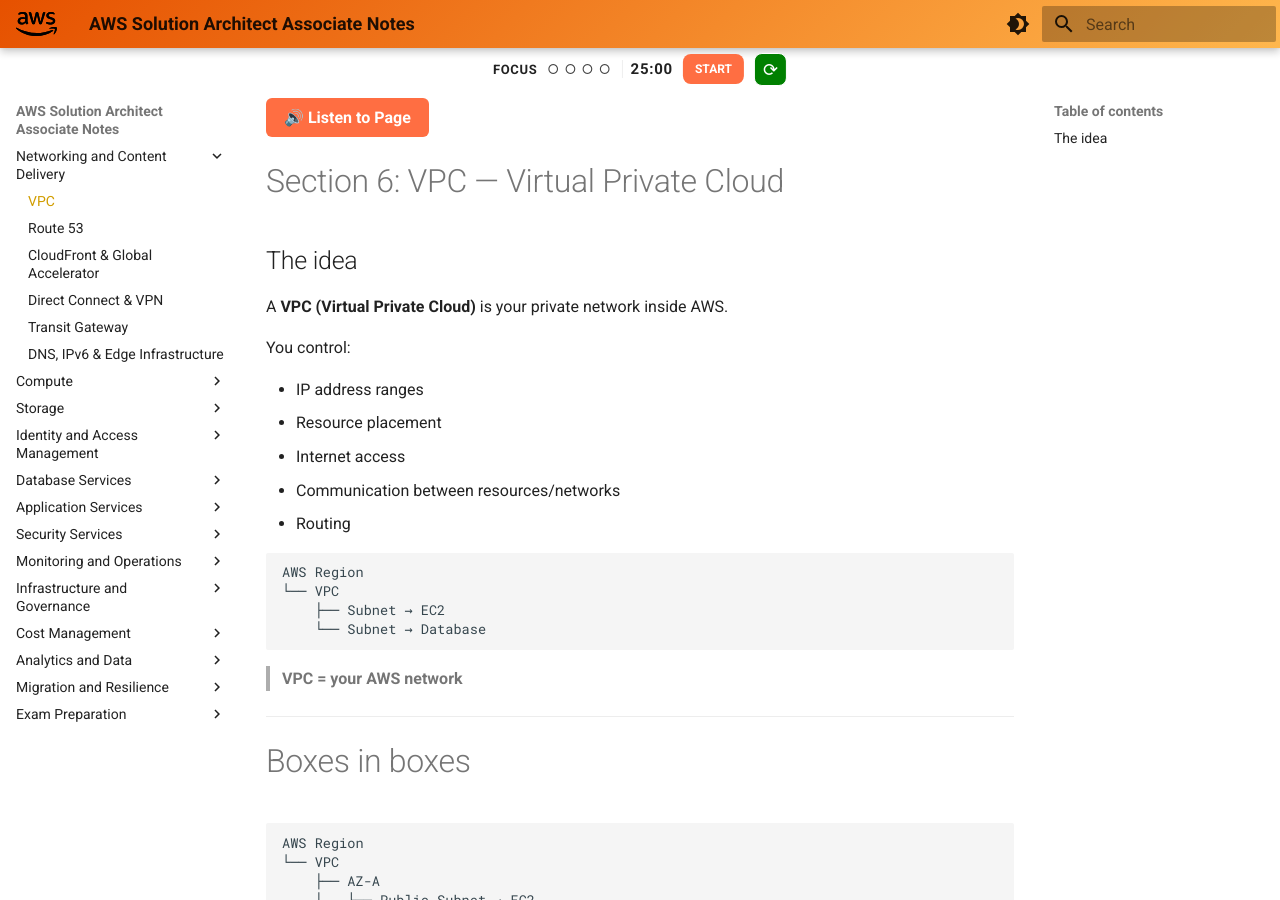
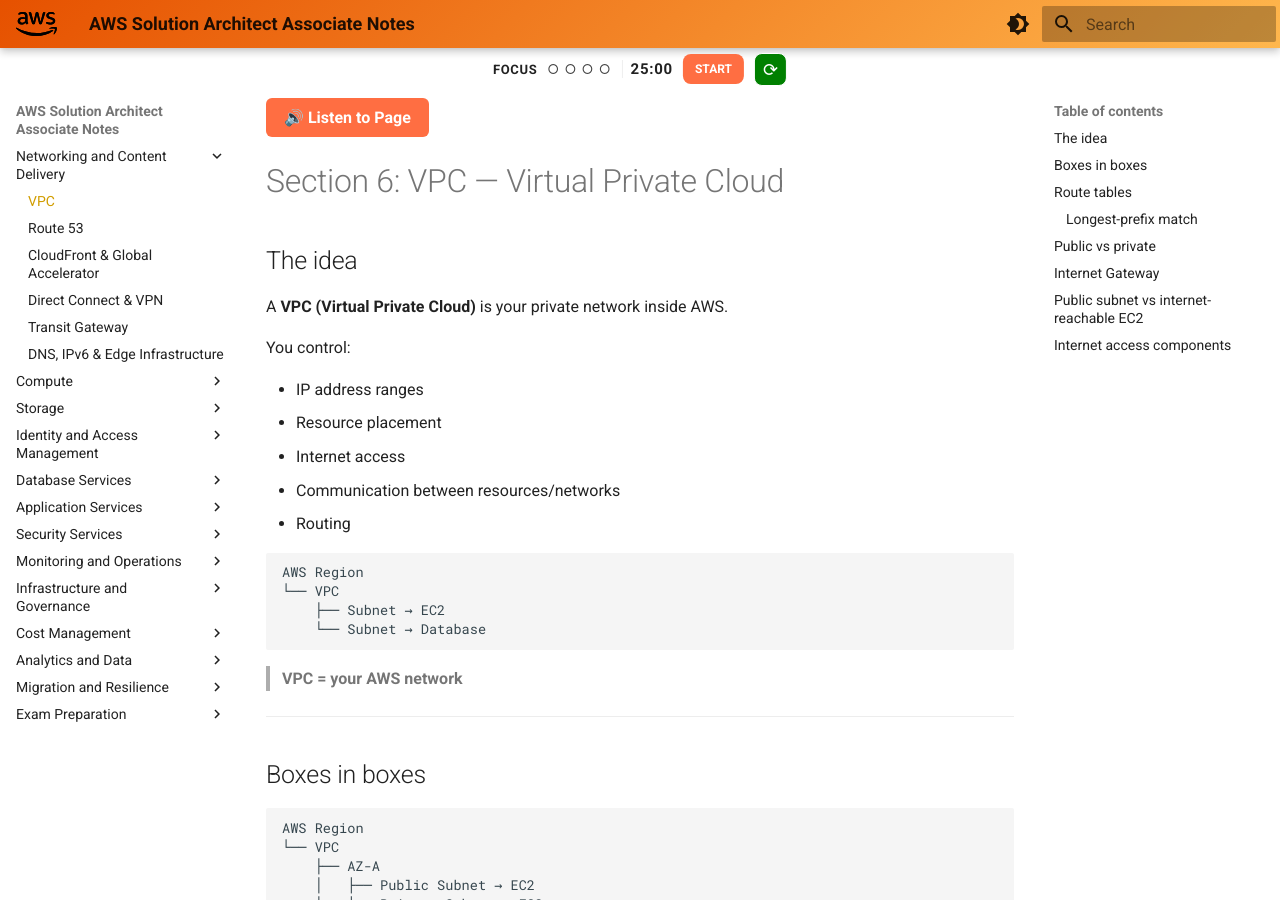
Before and after one commit to kamzk/saa, an MkDocs documentation site: the page built from docs/06-VPC.md, in a window 1280 px wide and 900 px high. Built offline with MkDocs 1.6.1 and Material for MkDocs 9.7.7, drawn with Linux system fonts in a browser that asks for light colours.

Commit message:
Update 06-VPC.md

````diff
--- a/docs/06-VPC.md
+++ b/docs/06-VPC.md
@@ -23,7 +23,7 @@ AWS Region
 
 ---
 
-# Boxes in boxes
+## Boxes in boxes
 
 ```text
 AWS Region
@@ -48,7 +48,7 @@ AWS Region
 
 ---
 
-# Route tables
+## Route tables
 
 Example:
 
@@ -60,7 +60,7 @@ Destination       Target
 
 The `local` route allows communication within the VPC CIDR, subject to security controls.
 
-## Longest-prefix match
+### Longest-prefix match
 
 When multiple routes match, the **most specific route wins**.
 
@@ -75,7 +75,7 @@ Traffic to `10.0.1.50` uses `/24`.
 
 ---
 
-# Public vs private
+## Public vs private
 
 A subnet is **public** when its route table has a route to an **Internet Gateway (IGW)**.
 
@@ -101,7 +101,7 @@ For IPv4, both directions are possible if routing, public IP addressing, and sec
 
 ---
 
-# Public subnet vs internet-reachable EC2
+## Public subnet vs internet-reachable EC2
 
 For IPv4 Internet reachability, an EC2 instance normally needs:
 
@@ -125,7 +125,7 @@ Internet-reachable EC2
 
 ---
 
-# Internet access components
+## Internet access components
 
 | Component            | IP          | Traffic  | Purpose                              |
 | -------------------- | ----------- | -------- | ------------------------------------ |
@@ -194,7 +194,7 @@ For SAA:
 
 ---
 
-# NAT Gateway vs NAT Instance
+## NAT Gateway vs NAT Instance
 
 | NAT Gateway                   | NAT Instance                      |
 | ----------------------------- | --------------------------------- |
@@ -206,7 +206,7 @@ For SAA:
 
 ---
 
-# IPv6
+## IPv6
 
 NAT Gateway is mainly an **IPv4** solution.
 
@@ -233,7 +233,7 @@ Internet → EC2 ❌
 
 ---
 
-# CIDR essentials
+## CIDR essentials
 
 CIDR describes an IP range.
 
@@ -270,7 +270,7 @@ Common sizes:
 
 ---
 
-# VPC DNS
+## VPC DNS
 
 A VPC provides DNS functionality for resources such as EC2 instances.
 
@@ -317,7 +317,7 @@ EC2 cannot resolve DNS names
 
 ---
 
-# Lambda + VPC capacity
+## Lambda + VPC capacity
 
 A VPC-connected Lambda function that scales heavily can run into **ENI or subnet IP capacity** limits.
 
@@ -341,7 +341,7 @@ A small subnet can therefore become a scaling bottleneck for a high-concurrency
 
 ---
 
-# No overlapping CIDRs
+## No overlapping CIDRs
 
 Networks that need to connect should use **non-overlapping CIDRs**.
 
@@ -362,7 +362,7 @@ Overlapping ranges cause problems with:
 
 ---
 
-# Security Groups vs NACLs
+## Security Groups vs NACLs
 
 |              | **Security Group**   | **NACL**            |
 | ------------ | -------------------- | ------------------- |
@@ -374,7 +374,7 @@ Overlapping ranges cause problems with:
 
 ---
 
-# Security Group
+## Security Group
 
 Security Groups are **stateful**.
 
@@ -447,7 +447,7 @@ Security Groups **cannot DENY**.
 
 ---
 
-# NACL
+## NACL
 
 NACLs are **stateless**.
 
@@ -471,7 +471,7 @@ Example:
 
 ---
 
-# Ephemeral ports
+## Ephemeral ports
 
 Responses commonly use ephemeral ports:
 
@@ -513,7 +513,7 @@ The traffic is **DENIED**.
 
 ---
 
-# Security Group vs NACL memory
+## Security Group vs NACL memory
 
 ```text
 Security Group
@@ -532,7 +532,7 @@ NACL
 
 ---
 
-# VPC Endpoints
+## VPC Endpoints
 
 VPC Endpoints provide a **private path to AWS services without the public Internet**.
 
@@ -545,7 +545,7 @@ VPC Endpoints provide a **private path to AWS services without the public Intern
 
 ---
 
-# Gateway Endpoint
+## Gateway Endpoint
 
 Used for:
 
@@ -568,7 +568,7 @@ Gateway endpoints use route tables.
 
 ---
 
-# Interface Endpoint
+## Interface Endpoint
 
 Uses an **ENI** in your subnet and **AWS PrivateLink**.
 
@@ -614,7 +614,7 @@ PrivateLink
 
 ---
 
-# VPC Peering
+## VPC Peering
 
 Connects **two VPCs directly**.
 
@@ -627,7 +627,7 @@ VPC-A ←→ VPC-B
 * **Not transitive**
 * CIDRs cannot overlap
 
-## VPC Peering + Route Tables
+### VPC Peering + Route Tables
 
 Creating the peering connection **does not automatically tell the route tables to use it**.
 
@@ -713,7 +713,7 @@ VPC-A ←→ VPC-B
 
 ---
 
-# Transit Gateway
+## Transit Gateway
 
 Central hub for:
 
@@ -738,7 +738,7 @@ On-premises
 
 ---
 
-# PrivateLink
+## PrivateLink
 
 PrivateLink exposes **one service**, not a whole network.
 
@@ -775,9 +775,9 @@ One service → PrivateLink
 
 ---
 
-# Observability & admin access
+## Observability & admin access
 
-## VPC Flow Logs
+### VPC Flow Logs
 
 Record **traffic metadata**, including:
 
@@ -795,7 +795,7 @@ They do **not** capture packet contents.
 
 ---
 
-# Traffic Mirroring
+## Traffic Mirroring
 
 Copies **actual packets** to an inspection/monitoring system.
 
@@ -811,7 +811,7 @@ Traffic Mirroring
 
 ---
 
-# Bastion Host
+## Bastion Host
 
 EC2 jump server for private instances.
 
@@ -837,7 +837,7 @@ You manage the bastion.
 
 ---
 
-# SSM Session Manager
+## SSM Session Manager
 
 Modern alternative to bastion.
 
@@ -861,7 +861,7 @@ Sessions can be logged.
 
 ---
 
-# VPC Sharing
+## VPC Sharing
 
 Allows one account to own the VPC while other accounts use its subnets.
 
@@ -879,7 +879,7 @@ Uses **AWS RAM**.
 
 ---
 
-# Hybrid Networking & Connectivity
+## Hybrid Networking & Connectivity
 
 Main services:
 
@@ -891,7 +891,7 @@ Main services:
 
 ---
 
-# Direct Connect and VIF
+## Direct Connect and VIF
 
 ```text
 On-premises
@@ -903,11 +903,11 @@ AWS
    VIF
 ```
 
-## Direct Connect connection
+### Direct Connect connection
 
 Physical/dedicated network connection between on-premises and AWS.
 
-## VIF
+### VIF
 
 Logical connection over Direct Connect using **BGP** for routes.
 
@@ -917,7 +917,7 @@ Logical connection over Direct Connect using **BGP** for routes.
 
 ---
 
-# Private VIF
+## Private VIF
 
 Private VIF connects through a **Virtual Private Gateway (VGW)**.
 
@@ -937,7 +937,7 @@ VPC
 
 ---
 
-# Direct Connect Gateway
+## Direct Connect Gateway
 
 Centralizes Direct Connect connectivity across supported architectures.
 
@@ -968,7 +968,7 @@ Transit VIF
 
 ---
 
-# Direct Connect redundancy
+## Direct Connect redundancy
 
 One DX connection can be a single point of failure.
 
@@ -991,7 +991,7 @@ VPN ─→ VPC
 
 ---
 
-# Why Private VIF targets the correct VPC
+## Why Private VIF targets the correct VPC
 
 A Private VIF connects to a **VGW**, and the VGW belongs to a specific VPC.
 
@@ -1011,7 +1011,7 @@ The VIF must reach the **correct VGW/VPC**.
 
 ---
 
-# VPN as backup
+## VPN as backup
 
 ```text
 On-premises
@@ -1026,7 +1026,7 @@ On-premises
 
 ---
 
-# VPC Peering
+## VPC Peering
 
 Private connection between two VPCs:
 
@@ -1044,7 +1044,7 @@ does not connect VPC-1 to VPC-3 through VPC-2.
 
 ---
 
-# Exam question pattern
+## Exam question pattern
 
 Given:
 
@@ -1073,7 +1073,7 @@ VPC Peering is **not transitive**.
 
 ---
 
-# Direct Connect vs VPN
+## Direct Connect vs VPN
 
 |            | **Direct Connect**              | **Site-to-Site VPN**         |
 | ---------- | ------------------------------- | ---------------------------- |
@@ -1084,7 +1084,7 @@ VPC Peering is **not transitive**.
 
 ---
 
-# VPC Peering vs Transit Gateway
+## VPC Peering vs Transit Gateway
 
 |              | **VPC Peering**      | **Transit Gateway** |
 | ------------ | -------------------- | ------------------- |
@@ -1095,7 +1095,7 @@ VPC Peering is **not transitive**.
 
 ---
 
-# VPN CloudHub
+## VPN CloudHub
 
 Connects multiple remote networks through a hub-and-spoke VPN architecture.
 
@@ -1111,7 +1111,7 @@ Branch B
 
 ---
 
-# One-line mental model
+## One-line mental model
 
 ```text
 VPC
@@ -1164,7 +1164,7 @@ DNS hostnames
 = AWS assigns DNS hostnames to resources
 ```
 
-# Hybrid Networking — one-line mental model
+## Hybrid Networking — one-line mental model
 
 ```text
 Direct Connect
@@ -1197,7 +1197,7 @@ VPN CloudHub
 
 ---
 
-# Question patterns
+## Question patterns
 
 > **Block a specific IP** → **NACL DENY**
 
@@ -1249,7 +1249,7 @@ VPN CloudHub
 
 ---
 
-# Pocket card
+## Pocket card
 
 | Keyword                         | Answer                                      |
 | ------------------------------- | ------------------------------------------- |
````
